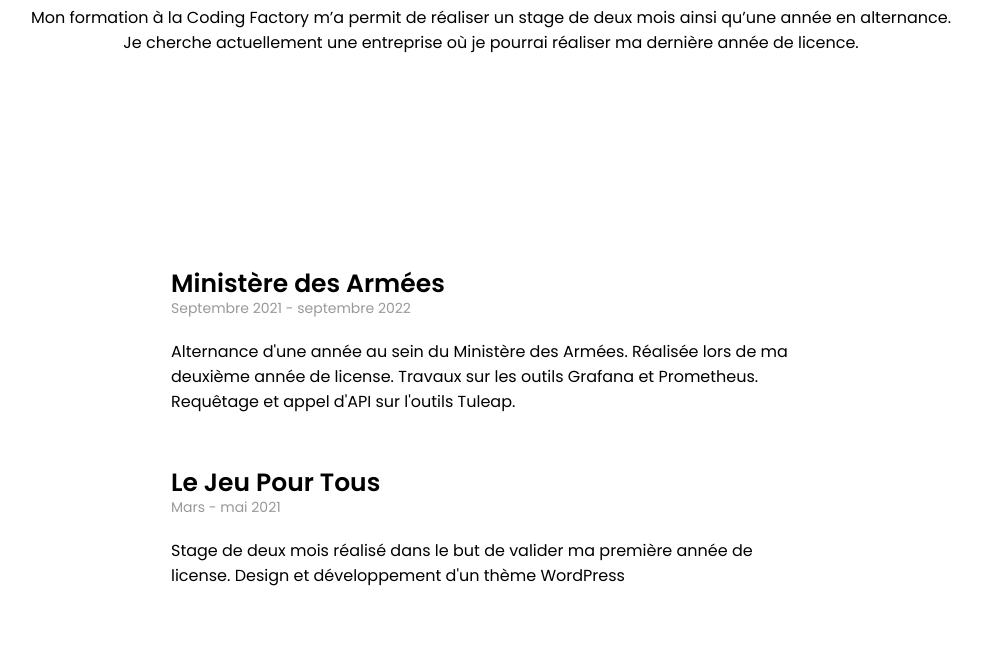
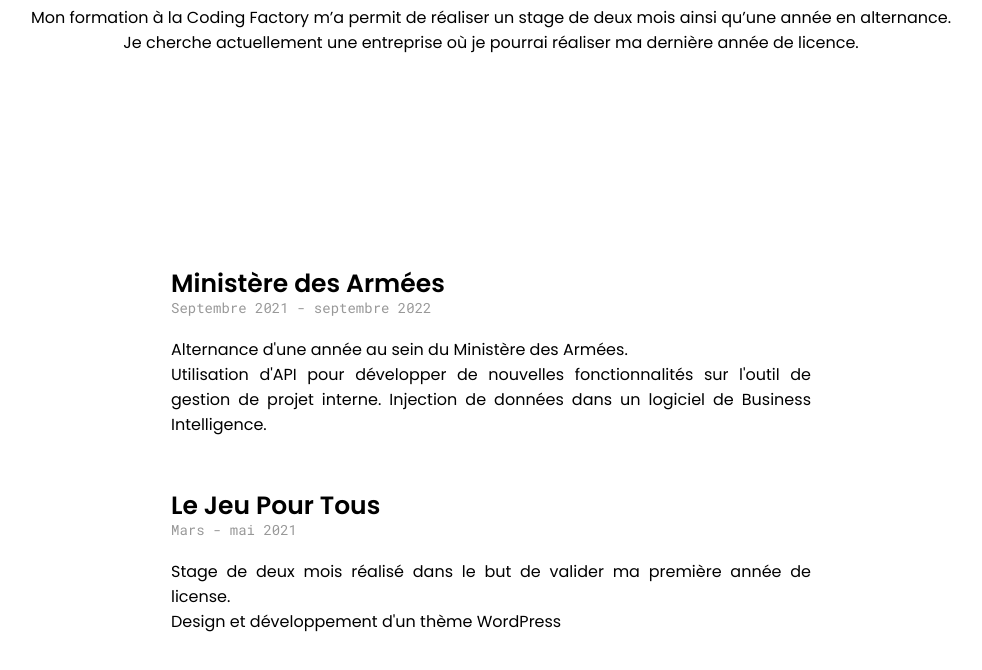
Before and after one commit to ugo-prenat/portfolio, a React (Create React App) app: page / in a window 1280 px wide. Shown: the part 3434-4104 px from the top of the page, without its empty margins (149-1131 px from the left). Built offline with nearby package versions, Linux system fonts and the light colour scheme.

Commit message:
update resume

```diff
--- a/src/data/experiences.data.js
+++ b/src/data/experiences.data.js
@@ -19,7 +19,7 @@
   {
     id: 1,
     title: 'Ministère des Armées',
-    description: "Alternance d'une année au sein du Ministère des Armées. Réalisée lors de ma deuxième année de license.\nTravaux sur les outils Grafana et Prometheus. Requêtage et appel d'API sur l'outils Tuleap.",
+    description: "Alternance d'une année au sein du Ministère des Armées.\nUtilisation d'API pour développer de nouvelles fonctionnalités sur l'outil de gestion de projet interne. Injection de données dans un logiciel de Business Intelligence.",
     duration: 'Septembre 2021 - septembre 2022',
     link: undefined
 },
--- a/src/styles/experiences.module.css
+++ b/src/styles/experiences.module.css
@@ -18,7 +18,10 @@
   font-size: 14px;
   opacity: .4;
   margin-top: -5px;
+  font-family: 'roboto mono', 'poppins', sans-serif;
 }
 .description {
   margin-top: 20px;
+  text-align: justify;
+  white-space: pre-line;
 }
```
Also changed, not shown: 1 other file (tests, documents, lock files or other folders).
